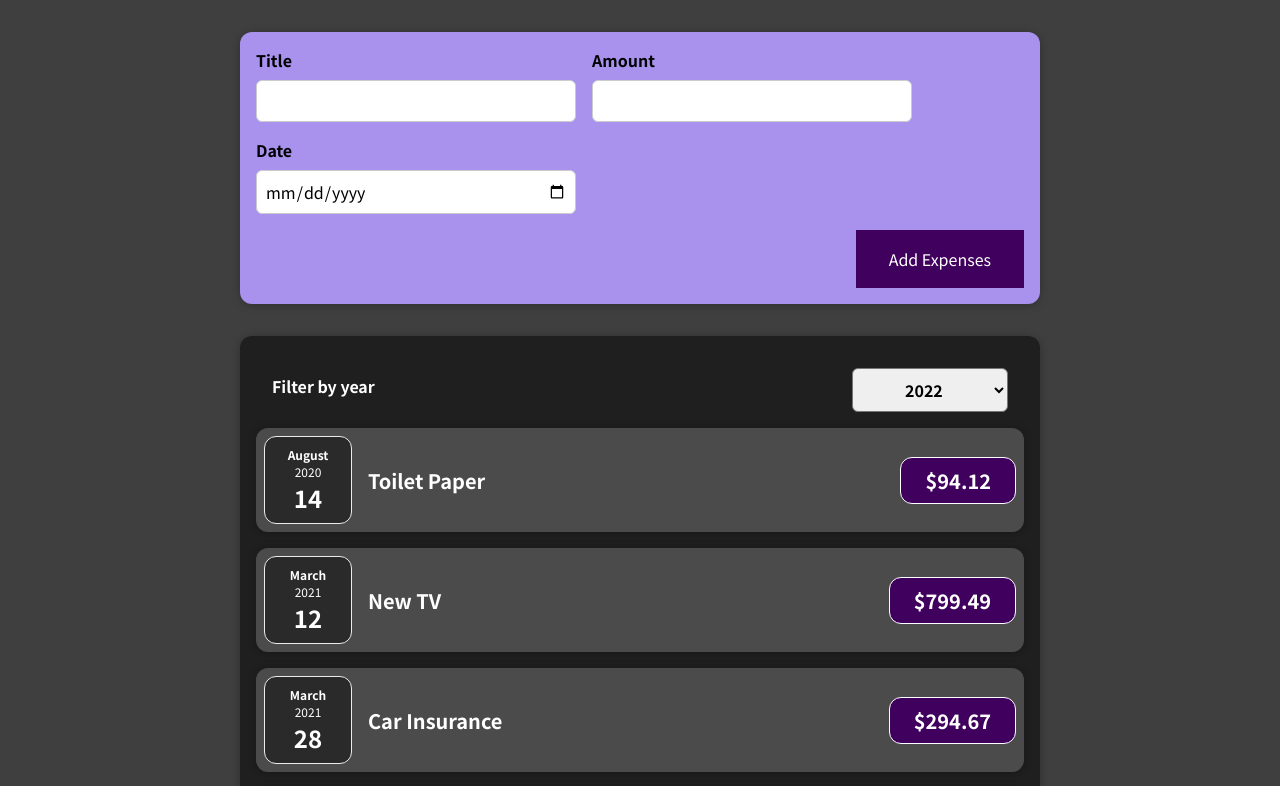
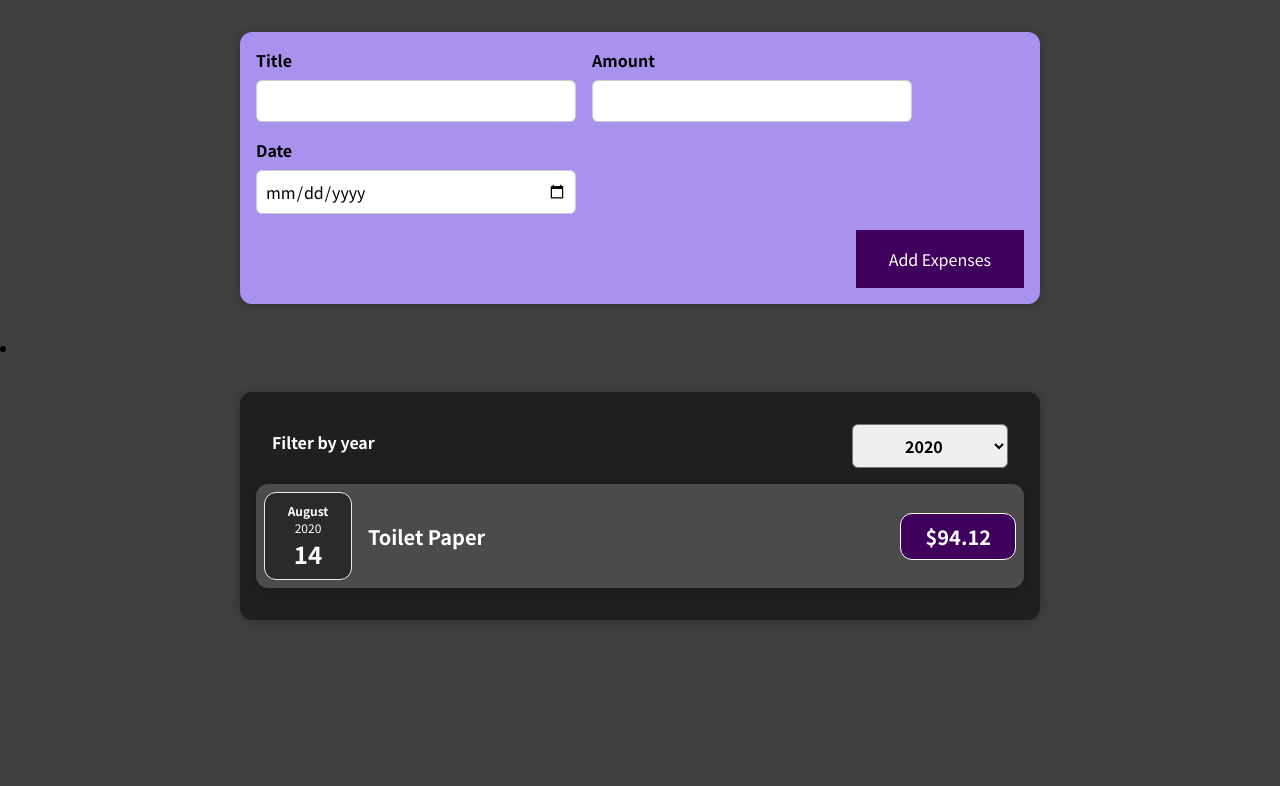
Before and after one commit to kanami-h/expense_track_app, a React (Create React App) app: page / in a window 1280 px wide. Shown: the top 786 px of the page. Built offline with nearby package versions, Linux system fonts and the light colour scheme.

Commit message:
added filter feature

```diff
--- a/src/components/Expenses/Expenses.js
+++ b/src/components/Expenses/Expenses.js
@@ -1,5 +1,5 @@
 import React, { useState } from "react";
-import ExpenseItem from "./ExpenseItem";
+import ExpensesList from "./ExpensesList";
 import Card from "../UI/Card";
 import ExpensesFilter from "./ExpensesFilter";
 
@@ -11,17 +11,20 @@ const Expenses = (props) => {
     setFilteredYear(selectedYear);
   };
 
+  const filteredExpenses = props.items.filter((expense) => {
+    return expense.date.getFullYear().toString() === filteredYear;
+  });
+
   return (
-    <Card className="expenses">
-      <ExpensesFilter filteredYear={filterChangeHandler} />
-      {props.items.map((expense) => (
-        <ExpenseItem
-          title={expense.title}
-          amount={expense.amount}
-          date={expense.date}
+    <li>
+      <Card className="expenses">
+        <ExpensesFilter
+          selected={filteredYear}
+          onChangeFilter={filterChangeHandler}
         />
-      ))}
-    </Card>
+        <ExpensesList items={filteredExpenses} />
+      </Card>
+    </li>
   );
 };
 
--- a/src/components/Expenses/ExpensesFilter.js
+++ b/src/components/Expenses/ExpensesFilter.js
@@ -3,7 +3,7 @@ import "./ExpensesFilter.css";
 
 const ExpenseFilter = (props) => {
   const dropdownChangeHandler = (event) => {
-    props.inChangeFilter(event.target.value);
+    props.onChangeFilter(event.target.value);
   };
   return (
     <div className="expenses-filter">
--- /dev/null
+++ b/src/components/Expenses/ExpensesList.css
@@ -0,0 +1,9 @@
+.expenses-list {
+  list-style: none;
+  padding: 0;
+}
+
+.expenses-list__fallback {
+  color: white;
+  text-align: center;
+}
--- /dev/null
+++ b/src/components/Expenses/ExpensesList.js
@@ -0,0 +1,24 @@
+import React, { useState } from "react";
+import ExpenseItem from "./ExpenseItem";
+import "./ExpensesList.css";
+
+const ExpensesList = (props) => {
+  if (props.items.length === 0) {
+    return <h2 className="expenses-list__fallback">No expenses found.</h2>;
+  }
+
+  return (
+    <ul className="expenses-list">
+      {props.items.map((expense) => (
+        <ExpenseItem
+          key={expense.id}
+          title={expense.title}
+          amount={expense.amount}
+          date={expense.date}
+        />
+      ))}
+    </ul>
+  );
+};
+
+export default ExpensesList;
```
